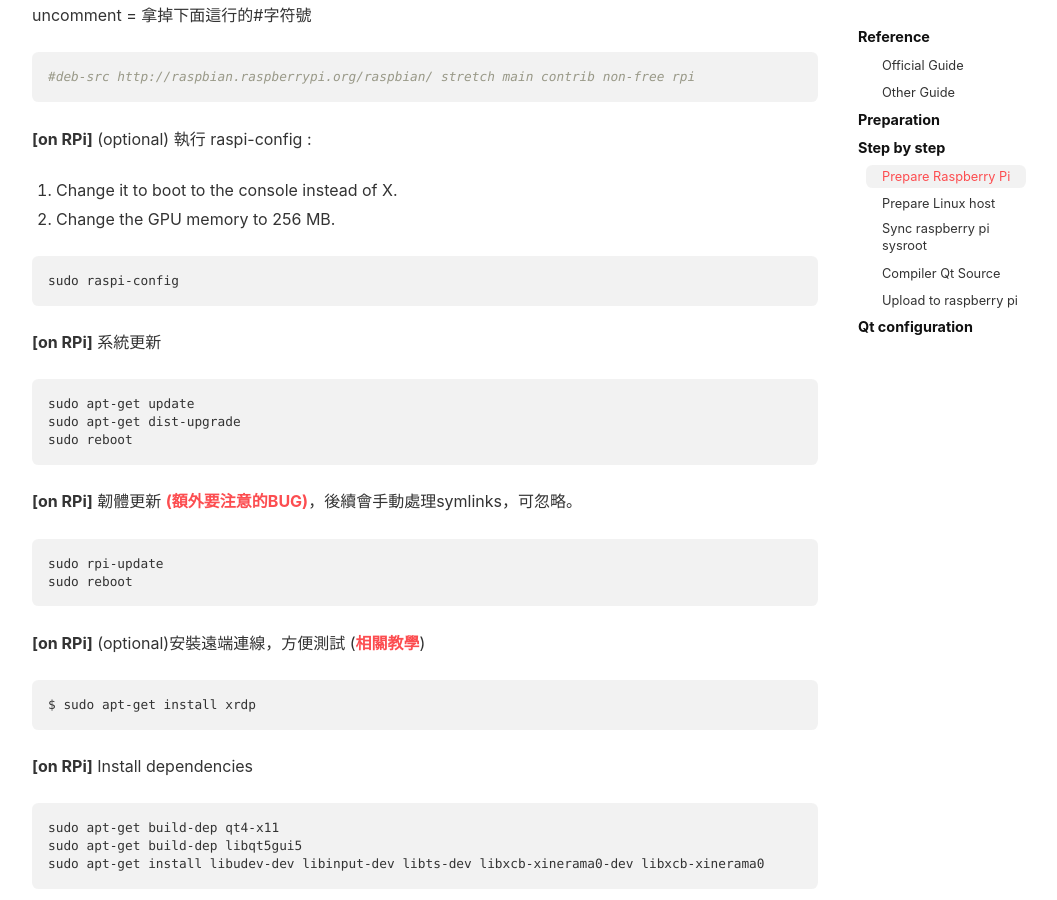
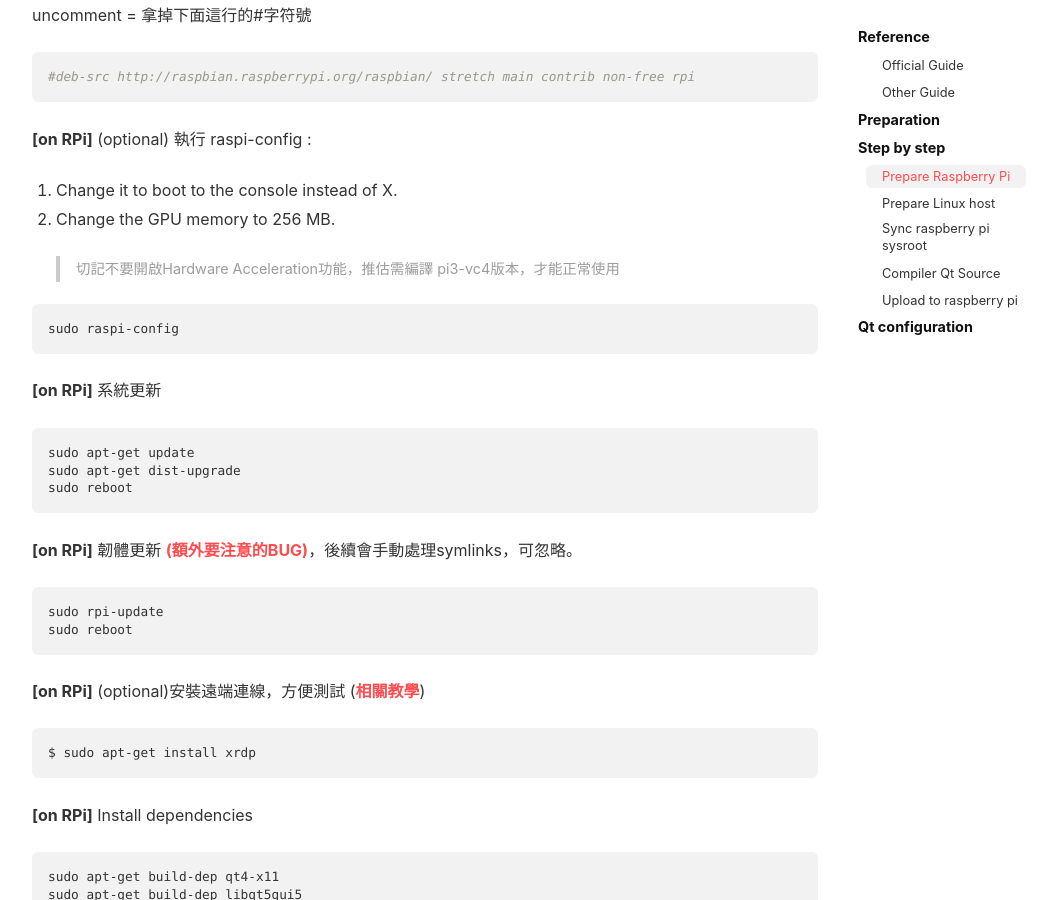
Before and after one commit to lovesmartx/lovesmartx.github.io, a Jekyll site: the page built from _posts/2018-05-08-quick-start.md, in a window 1280 px wide and 900 px high, scrolled down 2146 px. Shown: the whole window, without its empty margins (105-1162 px from the left). Built offline with Jekyll 4.4.1, drawn with Linux system fonts in a browser that asks for light colours; nearby versions of some CDN libraries.

Commit message:
更新備註

````diff
--- a/_posts/2018-05-08-quick-start.md
+++ b/_posts/2018-05-08-quick-start.md
@@ -77,7 +77,7 @@ uncomment = 拿掉下面這行的#字符號
 **[on RPi]** (optional) 執行 raspi-config :
 1. Change it to boot to the console instead of X.
 2. Change the GPU memory to 256 MB.
-
+> 切記不要開啟Hardware Acceleration功能，推估需編譯 pi3-vc4版本，才能正常使用
 
 ```
 sudo raspi-config
````
